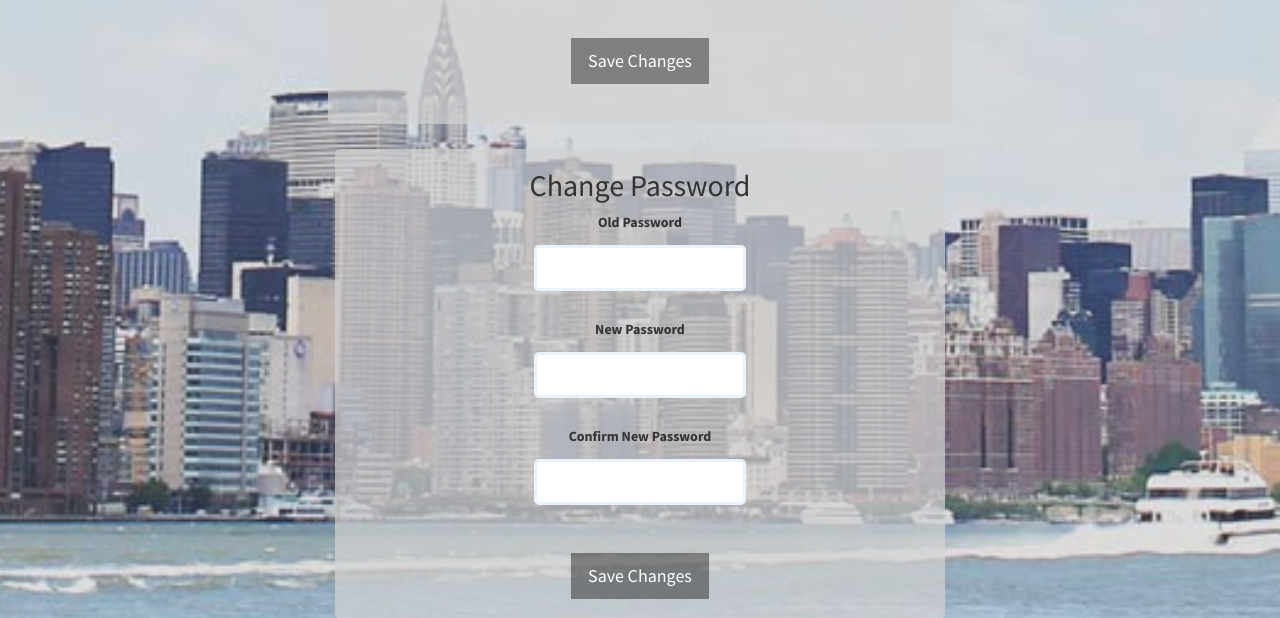
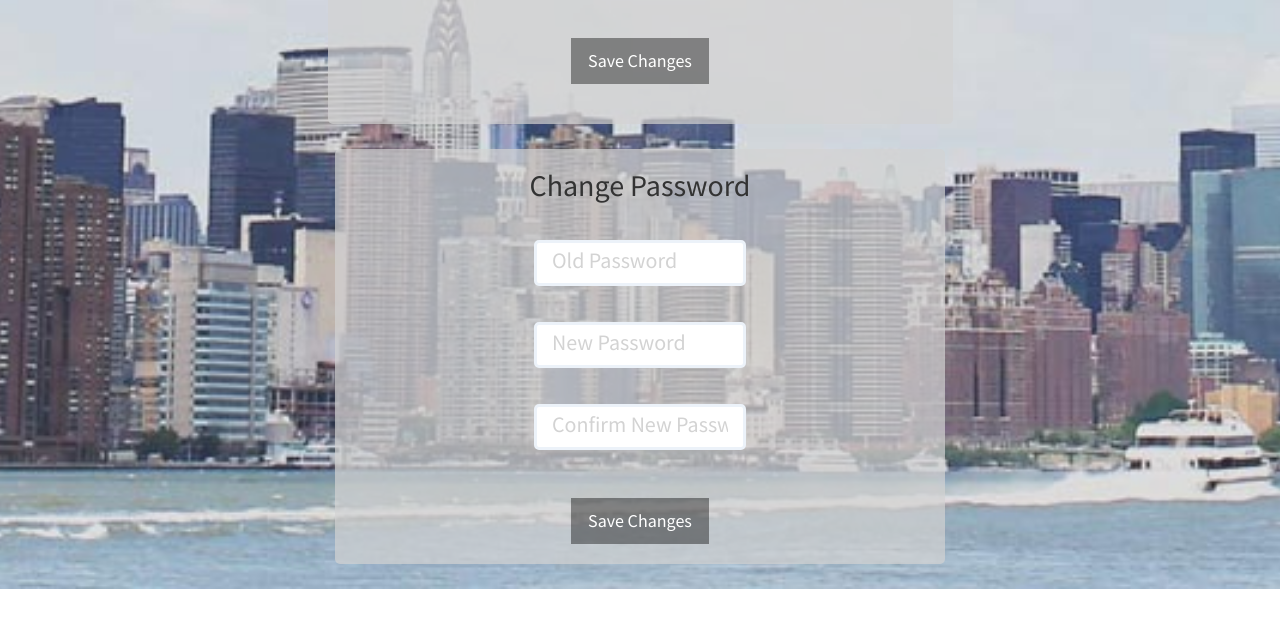
Before and after one commit to katelyj/Team_EighthGradeBully, a Flask app: page /settings/ in a window 1280 px wide. Shown: the part 2000-2618 px from the top of the page. Run offline with Flask 2, Linux system fonts and the light colour scheme; some libraries are stand-ins or nearby versions.

Commit message:
placeholders

```diff
--- a/templates/settings.html
+++ b/templates/settings.html
@@ -150,17 +150,12 @@
 
           <h2> Change Password</h2>
           <form action = "/changepassword/" method="POST">
-            <label for="old_pass">Old Password</label>
 	    <br>
-	    <input type="password" name="old_pass" placeholder="" id="old_pass" required>
+	    <input type="password" name="old_pass" placeholder="Old Password" id="old_pass" required>
 	    <br><br>
-	    <label for="new_pass">New Password</label>
-	    <br>
-	    <input type="password" name="new_pass" placeholder="" id="new_pass" required>
+	    <input type="password" name="new_pass" placeholder="New Password" id="new_pass" required>
 	    <br><br>
-	    <label for="new_pass">Confirm New Password</label>
-	    <br>
-	    <input type="password" name="conf_new_pass" placeholder="" id="conf_new_pass" required>
+	    <input type="password" name="conf_new_pass" placeholder="Confirm New Password" id="conf_new_pass" required>
 
 	    <br><br><br>
 
```
